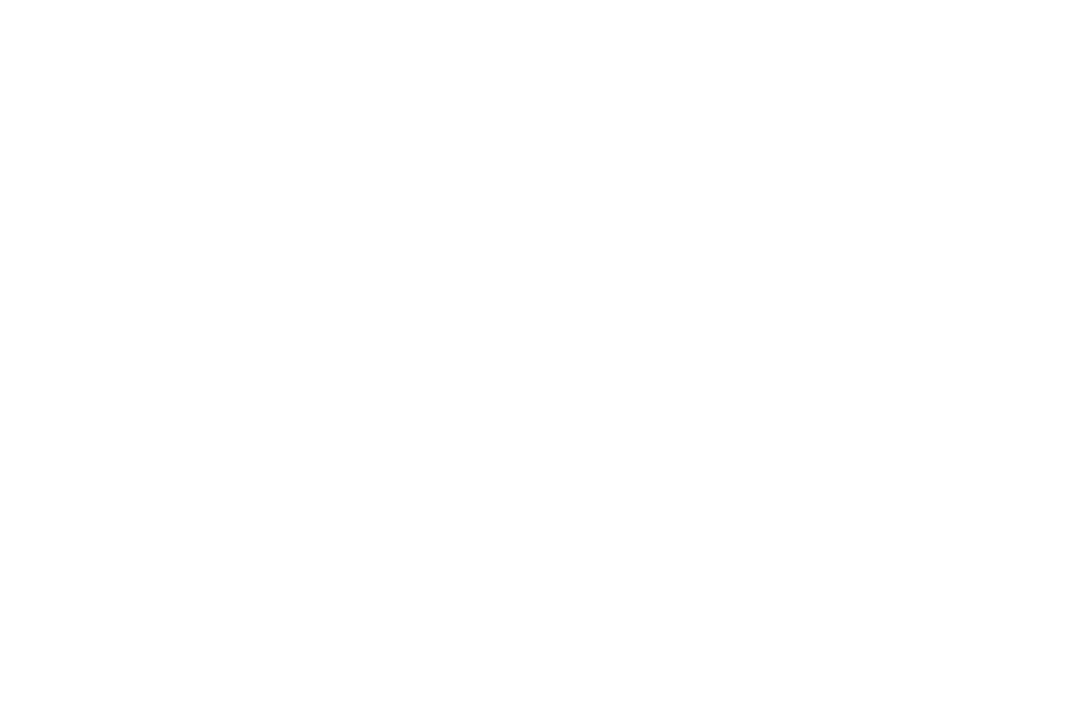
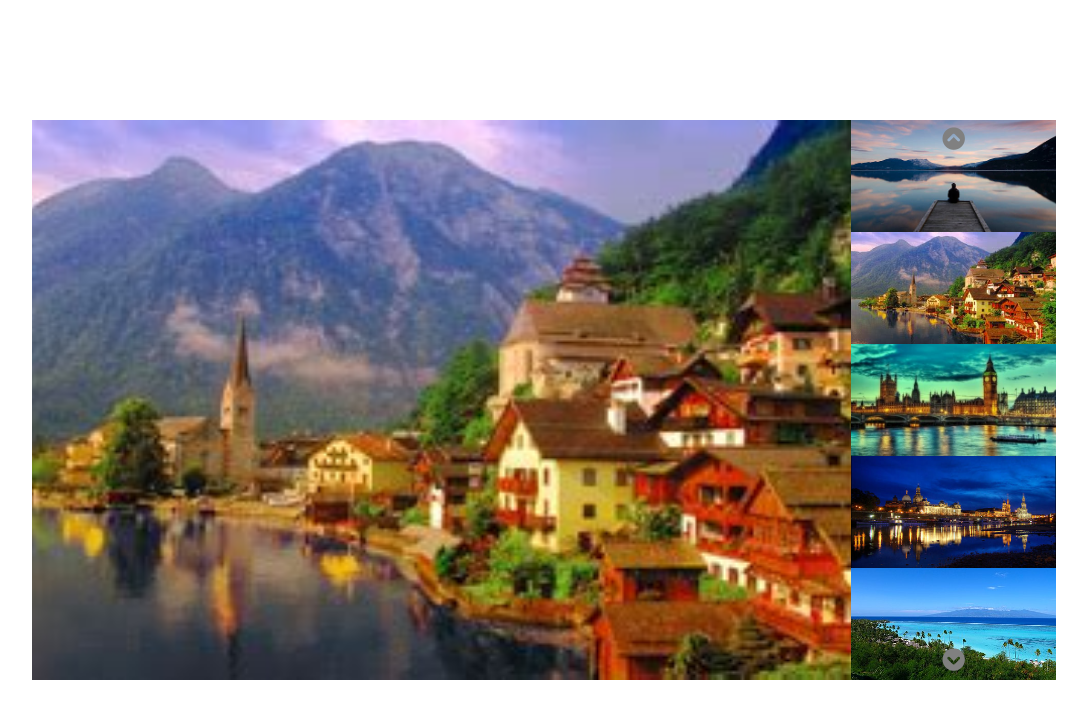
Before and after one commit to MirkoAnna/js-array-carousel, a plain HTML site: page index.html in a window 1280 px wide. Shown: the whole page, without its empty margins (96-1183 px from the left). Drawn offline with Linux system fonts and the light colour scheme.

Commit message:
Inizio a sistemare i primi elementi

```diff
--- a/index.html
+++ b/index.html
@@ -5,11 +5,61 @@
     <meta http-equiv="X-UA-Compatible" content="IE=edge">
     <meta name="viewport" content="width=device-width, initial-scale=1.0">
     <link rel="stylesheet" href="style.css">
+    <link rel="stylesheet" href="https://cdnjs.cloudflare.com/ajax/libs/font-awesome/6.0.0-beta3/css/all.min.css">
     <title>Carosello Multi Array</title>
 </head>
 <body>
 
+    <div class="container">
 
+        <!-- Slider -->
+        <div class="slider">
+
+            <!-- Container immagine principale -->
+            <div class="container-main-image">
+
+                <div class="main-image">
+                    <img src="img/02.jpg" alt="">
+                    <h3 id="country"></h3>
+                    <p id="description"></p>
+                </div>
+
+            </div>
+            <!-- Fine container immagine principale -->
+
+            <!-- Container immagini -->
+            <div class="container-list-images">
+
+                <!-- Frecce -->
+                <div class="up"><i class="fas fa-chevron-circle-up"></i></div>
+                <div class="down"><i class="fas fa-chevron-circle-down"></i></div>
+                <!-- Fine frecce -->
+
+                <!-- Lista immagini -->
+                <div class="image">
+                    <img src="img/01.jpg" alt="">
+                </div>
+                <div class="image">
+                    <img src="img/02.jpg" alt="">
+                </div>
+                <div class="image">
+                    <img src="img/03.jpg" alt="">
+                </div>
+                <div class="image">
+                    <img src="img/04.jpg" alt="">
+                </div>
+                <div class="image">
+                    <img src="img/05.jpg" alt="">
+                </div>
+                <!-- Fine lista immagini -->
+
+            </div>
+            <!-- Fine container immagini -->
+
+        </div>
+        <!-- Fine slider -->
+
+    </div>
 
 
     <script type="text/javascript" src="main.js"></script>
--- a/style.css
+++ b/style.css
@@ -3,3 +3,70 @@
     padding: 0;
     box-sizing: border-box;
 }
+
+.container {
+    width: 100%;
+    height: 100vh;
+    display: flex;
+}
+/* Slider */
+.slider {
+    margin: auto;
+    width: 80%;
+    height: 70%;
+    display: flex;
+}
+
+/* Immagine principale */
+.slider .container-main-image {
+    width: 80%;
+    height: 100%;
+}
+
+.slider .container-main-image .main-image {
+    width: 100%;
+    height: 100%;
+}
+
+.slider .container-main-image .main-image img {
+    width: 100%;
+    height: 100%;
+    object-fit: cover;
+}
+/* Fine immagine principale */
+
+/* Lista immagini */
+.slider .container-list-images {
+    position: relative;
+    width: calc(100% - 80%);
+    height: 100%;
+}
+
+.slider .container-list-images .image {
+    width: 100%;
+    height: calc(100% / 5);
+}
+
+.slider .container-list-images .image img {
+    width: 100%;
+    height: 100%;
+    object-fit: cover;
+}
+/* Fine lista immagini */
+
+/* Frecce */
+
+.down .fas {
+    bottom: 0%;
+}
+
+.fas {
+    position: absolute;
+    left: 50%;
+    transform: translateX(-50%);
+    z-index: 1;
+    margin: 4% 0;
+    font-size: 140%;
+    color: gray;
+}
+/* Fine frecce */
```
